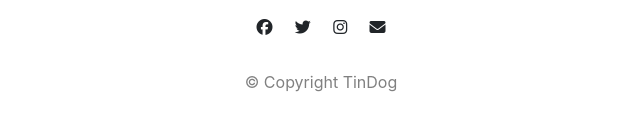
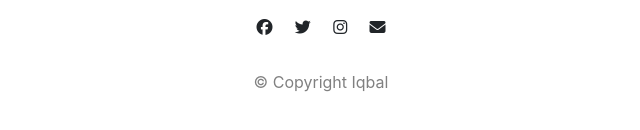
Before and after one commit to iqbalf203/Web_Dev, a plain HTML site: page tindog/index.html in a window 1280 px wide. Shown: the part 2833-2963 px from the top of the page, 319-959 px from the left. Drawn offline with nearby package versions, Linux system fonts and the light colour scheme.

Commit message:
Update index.html

```diff
--- a/tindog/index.html
+++ b/tindog/index.html
@@ -199,7 +199,7 @@
     <i class="contact-icon fab fa-twitter"></i>
     <i class="contact-icon fab fa-instagram"></i>
     <i class="contact-icon fas fa-envelope"></i>
-    <p>© Copyright TinDog</p>
+    <p>© Copyright Iqbal</p>
 
   </footer>
 
```
